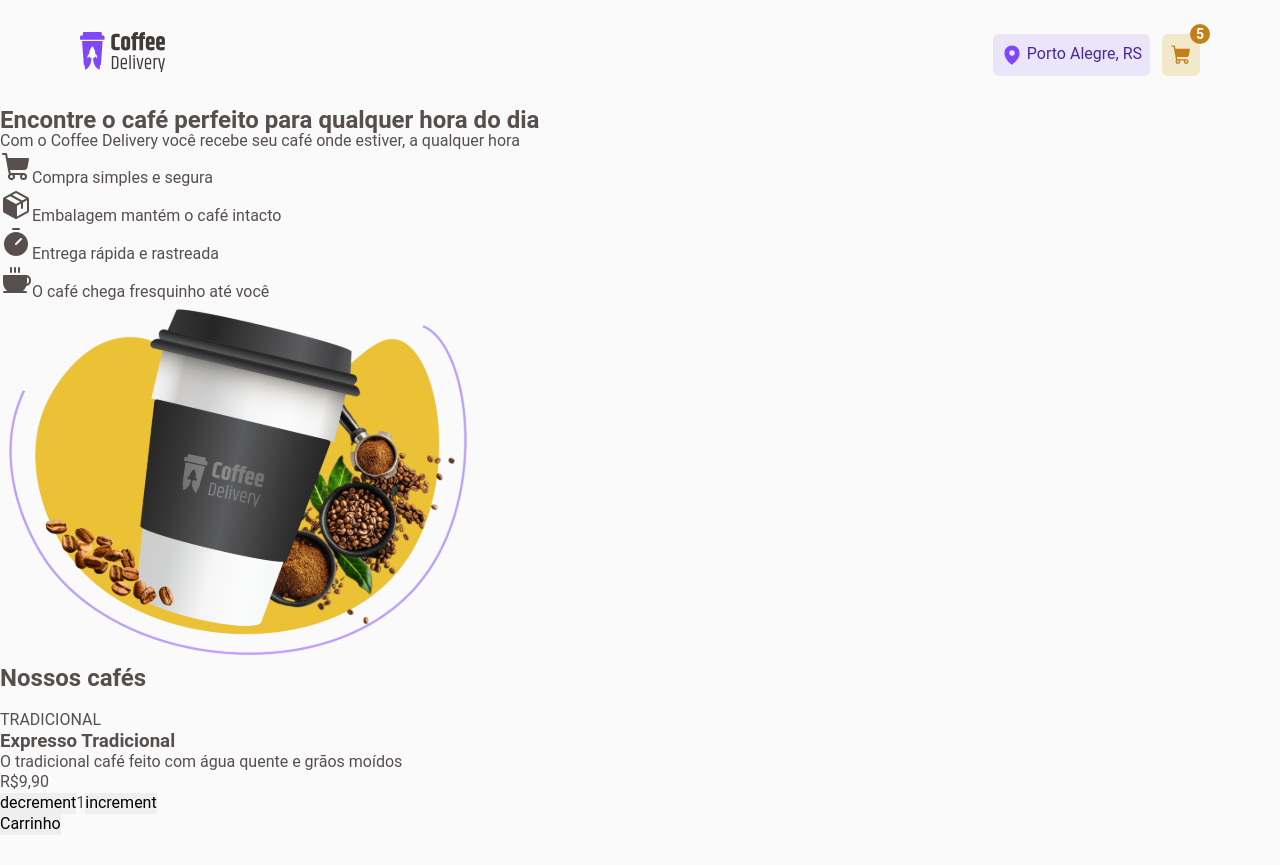
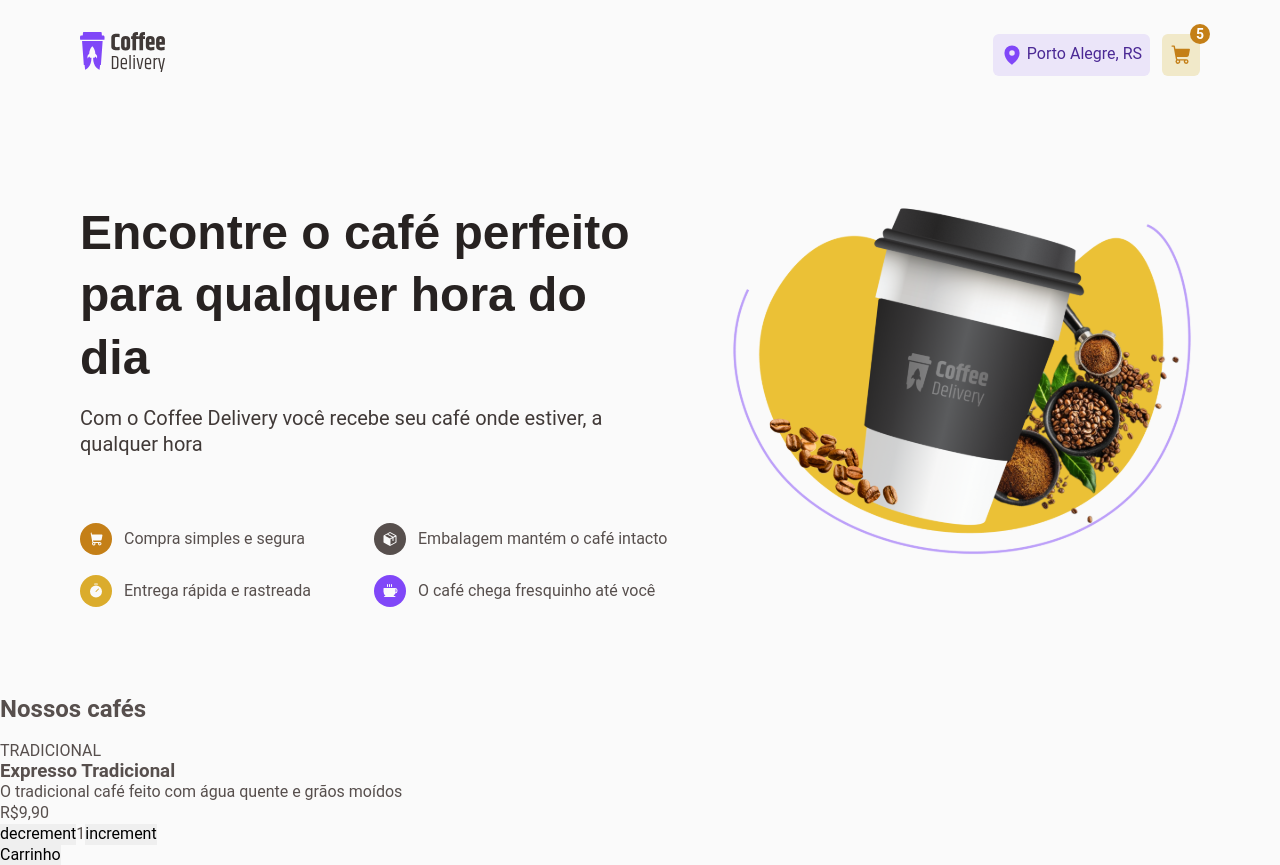
Before and after one commit to alessandroibes/ignite-challenge-reacjs-coffee-delivery, a React (Vite) app: page / in a window 1280 px wide. Before the commit the page ends 835 px from the top, so only its background shows below. Built offline with nearby package versions, Linux system fonts and the light colour scheme.

Commit message:
Estilização do Hero

```diff
--- a/src/components/Header/styles.ts
+++ b/src/components/Header/styles.ts
@@ -4,7 +4,7 @@ import { mixins } from '../../styles/mixins';
 
 export const Container = styled.header`
   max-width: 1160px;
-  padding: 32px 20px;
+  padding: 2rem 1.25rem;
   margin: 0 auto;
   display: flex;
   justify-content: space-between;
@@ -13,13 +13,13 @@ export const Container = styled.header`
 
 export const Aside = styled.aside`
   display: flex;
-  gap: 12px;
+  gap: 0.75rem;
 
   div {
     display: flex;
     align-items: center;
-    gap: 4px;
-    padding: 10px 8px;
+    gap: 0.25rem;
+    padding: 0.625rem 0.5rem;
     border-radius: 6px;
     background-color: ${({ theme }) => theme.colors['purple-light']};
 
@@ -37,7 +37,7 @@ export const Aside = styled.aside`
     align-items: center;
     background-color: ${({ theme }) => theme.colors['yellow-light']};
     color: ${({ theme }) => theme.colors['yellow-dark']};
-    padding: 8px;
+    padding: 0.5rem;
     border-radius: 6px;
     position: relative;
 
@@ -47,8 +47,8 @@ export const Aside = styled.aside`
       color: ${({ theme }) => theme.colors.white};
       background-color: ${({ theme }) => theme.colors['yellow-dark']};
       border-radius: 50%;
-      width: 20px;
-      height: 20px;
+      width: 1.25rem;
+      height: 1.25rem;
       display: flex;
       align-items: center;
       justify-content: center;
--- a/src/pages/Home/index.tsx
+++ b/src/pages/Home/index.tsx
@@ -1,7 +1,11 @@
 import { Coffee, Package, ShoppingCart, Timer } from '@phosphor-icons/react';
+import { useTheme } from 'styled-components';
+
 import { CoffeeList, Heading, Hero, HeroContent, Info } from './styles';
 
 export function Home() {
+  const theme = useTheme();
+
   return (
     <div>
       <Hero>
@@ -18,22 +22,42 @@ export function Home() {
 
             <Info>
               <div>
-                <ShoppingCart size={32} weight="fill" />
+                <ShoppingCart
+                  size={32}
+                  weight="fill"
+                  color={theme.colors.background}
+                  style={{ backgroundColor: theme.colors['yellow-dark'] }}
+                />
                 <span>Compra simples e segura</span>
               </div>
 
               <div>
-                <Package size={32} weight="fill" />
+                <Package
+                  size={32}
+                  weight="fill"
+                  color={theme.colors.background}
+                  style={{ backgroundColor: theme.colors['base-text'] }}
+                />
                 <span>Embalagem mantém o café intacto</span>
               </div>
 
               <div>
-                <Timer size={32} weight="fill" />
+                <Timer
+                  size={32}
+                  weight="fill"
+                  color={theme.colors.background}
+                  style={{ backgroundColor: theme.colors.yellow }}
+                />
                 <span>Entrega rápida e rastreada</span>
               </div>
 
               <div>
-                <Coffee size={32} weight="fill" />
+                <Coffee
+                  size={32}
+                  weight="fill"
+                  color={theme.colors.background}
+                  style={{ backgroundColor: theme.colors.purple }}
+                />
                 <span>O café chega fresquinho até você</span>
               </div>
             </Info>
--- a/src/pages/Home/styles.ts
+++ b/src/pages/Home/styles.ts
@@ -1,11 +1,58 @@
 import styled from 'styled-components';
 
-export const Hero = styled.section``;
+import { mixins } from '../../styles/mixins';
 
-export const HeroContent = styled.div``;
+export const Hero = styled.section`
+  position: relative;
+`;
 
-export const Heading = styled.div``;
+export const HeroContent = styled.div`
+  max-width: 1160px;
+  padding: 5.75rem 1.25rem;
+  margin: 0 auto;
+  display: flex;
+  gap: 3.5rem;
+  align-items: flex-start;
+  justify-content: space-between;
 
-export const Info = styled.div``;
+  > div {
+    display: flex;
+    flex-direction: column;
+    gap: 4.125rem;
+  }
+`;
+
+export const Heading = styled.div`
+  display: flex;
+  flex-direction: column;
+  gap: 1rem;
+
+  > h1 {
+    ${mixins.fonts.titleXL}
+    color: ${({ theme }) => theme.colors['base-title']}
+  }
+
+  > span {
+    ${mixins.fonts.textL}
+    color: ${({ theme }) => theme.colors['base-subtitle']}
+  }
+`;
+
+export const Info = styled.div`
+  display: grid;
+  grid-template-columns: 1fr 1fr;
+  grid-row-gap: 1.25rem;
+
+  > div {
+    display: flex;
+    align-items: center;
+    gap: 0.75rem;
+
+    svg {
+      padding: 0.5rem;
+      border-radius: 999px;
+    }
+  }
+`;
 
 export const CoffeeList = styled.section``;
```
